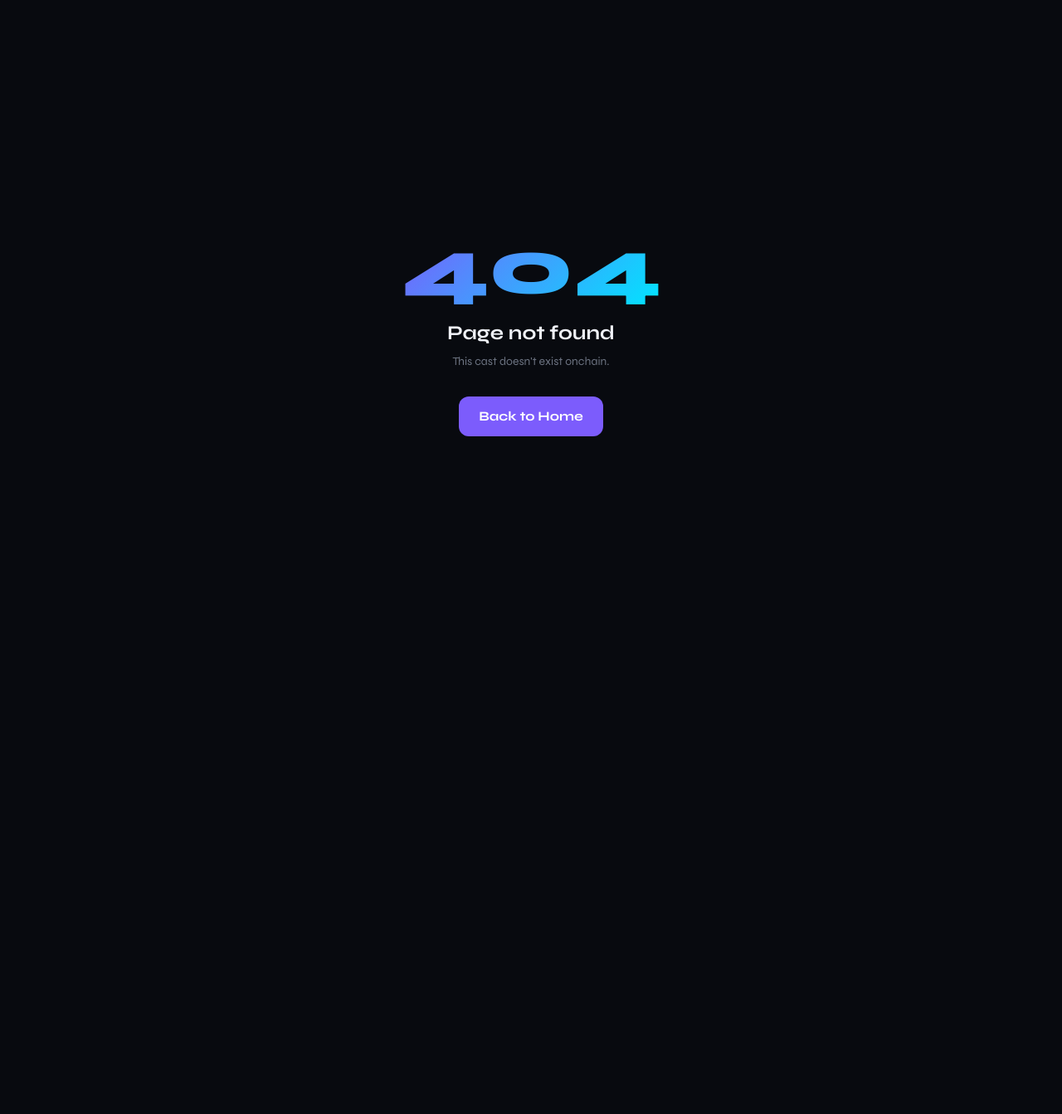
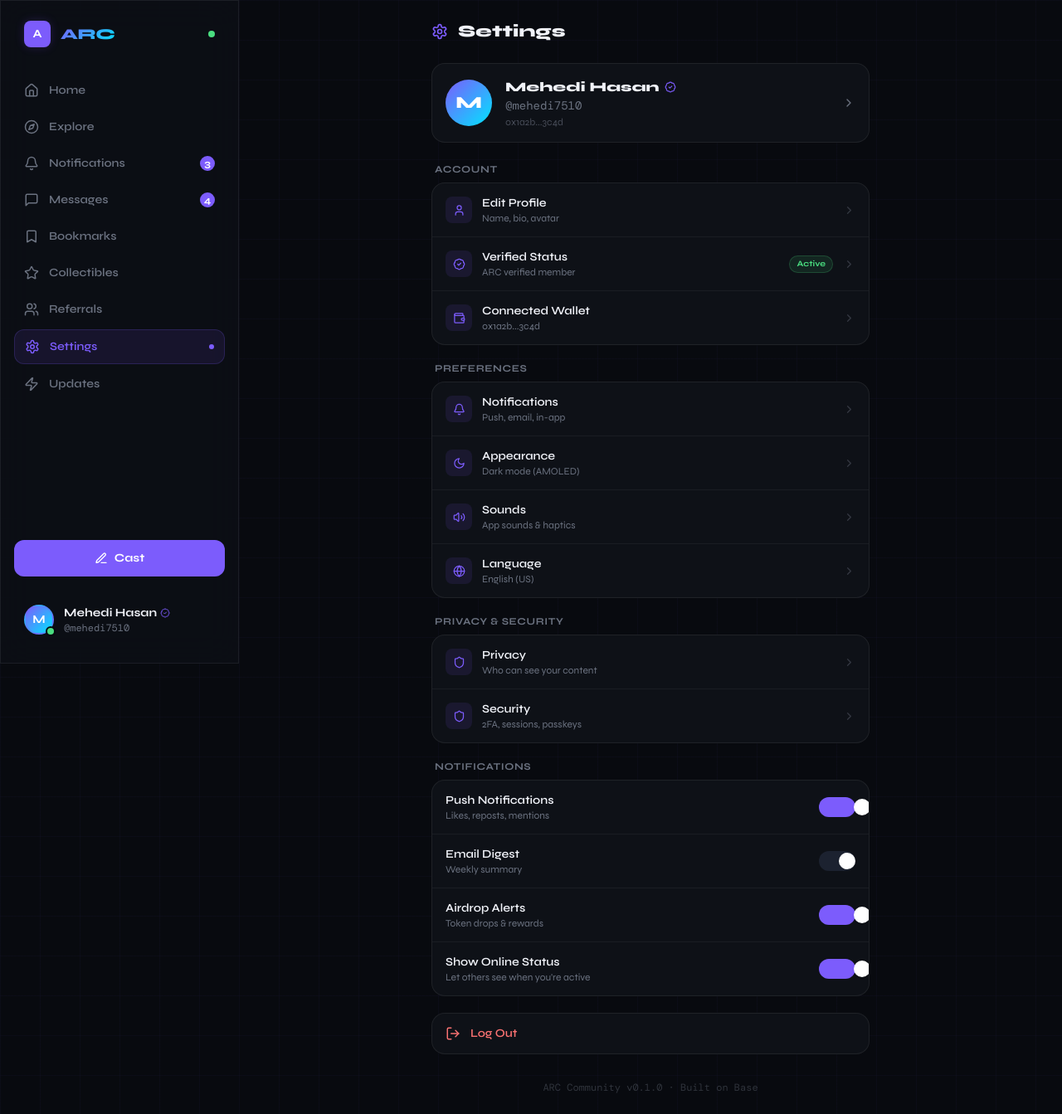
Before and after one commit to mehedi2580/ARC-Community, a Next.js app: page /settings in a window 1280 px wide. Before the commit this address had no page. Shown: the whole page at 83% size. Before the commit the page ends 800 px from the top, so only its background shows below. Built offline with nearby package versions, Linux system fonts and the light colour scheme; a web font is replaced by a local one.

Commit message:
Add files via upload

```diff
--- /dev/null
+++ b/src/app/settings/page.tsx
@@ -0,0 +1,148 @@
+"use client";
+
+import { useState } from "react";
+import {
+  Settings, User, Bell, Shield, Palette, Wallet,
+  Globe, LogOut, ChevronRight, BadgeCheck, Moon, Volume2
+} from "lucide-react";
+import { currentUser } from "@/lib/mockData";
+import clsx from "clsx";
+
+const settingSections = [
+  {
+    title: "Account",
+    items: [
+      { icon: User, label: "Edit Profile", desc: "Name, bio, avatar" },
+      { icon: BadgeCheck, label: "Verified Status", desc: "ARC verified member", badge: "Active" },
+      { icon: Wallet, label: "Connected Wallet", desc: currentUser.walletAddress },
+    ],
+  },
+  {
+    title: "Preferences",
+    items: [
+      { icon: Bell, label: "Notifications", desc: "Push, email, in-app" },
+      { icon: Moon, label: "Appearance", desc: "Dark mode (AMOLED)" },
+      { icon: Volume2, label: "Sounds", desc: "App sounds & haptics" },
+      { icon: Globe, label: "Language", desc: "English (US)" },
+    ],
+  },
+  {
+    title: "Privacy & Security",
+    items: [
+      { icon: Shield, label: "Privacy", desc: "Who can see your content" },
+      { icon: Shield, label: "Security", desc: "2FA, sessions, passkeys" },
+    ],
+  },
+];
+
+interface Toggle {
+  label: string;
+  desc: string;
+  defaultOn: boolean;
+}
+
+const toggles: Toggle[] = [
+  { label: "Push Notifications", desc: "Likes, reposts, mentions", defaultOn: true },
+  { label: "Email Digest", desc: "Weekly summary", defaultOn: false },
+  { label: "Airdrop Alerts", desc: "Token drops & rewards", defaultOn: true },
+  { label: "Show Online Status", desc: "Let others see when you're active", defaultOn: true },
+];
+
+export default function SettingsPage() {
+  const [toggleState, setToggleState] = useState<Record<string, boolean>>(
+    Object.fromEntries(toggles.map(t => [t.label, t.defaultOn]))
+  );
+
+  return (
+    <div className="max-w-2xl mx-auto lg:max-w-xl px-4 py-6 lg:px-6">
+      {/* Header */}
+      <div className="flex items-center gap-3 mb-6">
+        <Settings size={20} className="text-accent" />
+        <h1 className="font-extrabold text-xl">Settings</h1>
+      </div>
+
+      {/* Profile preview */}
+      <div className="bg-surface border border-white/[0.07] rounded-2xl p-4 flex items-center gap-4 mb-6">
+        <div className="w-14 h-14 rounded-full bg-gradient-to-br from-accent to-cyan flex items-center justify-center text-white font-extrabold text-xl">
+          {currentUser.name[0]}
+        </div>
+        <div className="flex-1 min-w-0">
+          <div className="flex items-center gap-1.5">
+            <span className="font-extrabold">{currentUser.name}</span>
+            {currentUser.verified && <BadgeCheck size={14} className="text-accent" />}
+          </div>
+          <p className="text-sm text-muted font-mono">@{currentUser.username}</p>
+          <p className="text-xs text-muted/60 mt-0.5 truncate">{currentUser.walletAddress}</p>
+        </div>
+        <ChevronRight size={16} className="text-muted flex-shrink-0" />
+      </div>
+
+      {/* Setting sections */}
+      {settingSections.map(section => (
+        <div key={section.title} className="mb-5">
+          <p className="text-xs font-bold text-muted uppercase tracking-wider mb-2 px-1">{section.title}</p>
+          <div className="bg-surface border border-white/[0.07] rounded-2xl overflow-hidden divide-y divide-white/[0.05]">
+            {section.items.map(({ icon: Icon, label, desc, badge }) => (
+              <button
+                key={label}
+                className="w-full flex items-center gap-3 px-4 py-3.5 hover:bg-surface2 transition-colors text-left group"
+              >
+                <div className="w-8 h-8 rounded-lg bg-accent/10 flex items-center justify-center flex-shrink-0">
+                  <Icon size={15} className="text-accent" />
+                </div>
+                <div className="flex-1 min-w-0">
+                  <p className="text-sm font-semibold">{label}</p>
+                  <p className="text-xs text-muted truncate">{desc}</p>
+                </div>
+                {badge && (
+                  <span className="text-[10px] font-bold text-green-400 bg-green-400/10 px-2 py-0.5 rounded-full border border-green-400/20">
+                    {badge}
+                  </span>
+                )}
+                <ChevronRight size={15} className="text-muted/40 group-hover:text-muted transition-colors flex-shrink-0" />
+              </button>
+            ))}
+          </div>
+        </div>
+      ))}
+
+      {/* Toggles */}
+      <div className="mb-5">
+        <p className="text-xs font-bold text-muted uppercase tracking-wider mb-2 px-1">Notifications</p>
+        <div className="bg-surface border border-white/[0.07] rounded-2xl overflow-hidden divide-y divide-white/[0.05]">
+          {toggles.map(toggle => (
+            <div key={toggle.label} className="flex items-center gap-3 px-4 py-3.5">
+              <div className="flex-1">
+                <p className="text-sm font-semibold">{toggle.label}</p>
+                <p className="text-xs text-muted">{toggle.desc}</p>
+              </div>
+              <button
+                onClick={() => setToggleState(p => ({ ...p, [toggle.label]: !p[toggle.label] }))}
+                className={clsx(
+                  "relative w-11 h-6 rounded-full transition-all duration-300 flex-shrink-0",
+                  toggleState[toggle.label] ? "bg-accent" : "bg-surface3"
+                )}
+                aria-label={toggle.label}
+              >
+                <span className={clsx(
+                  "absolute top-0.5 w-5 h-5 rounded-full bg-white shadow transition-transform duration-300",
+                  toggleState[toggle.label] ? "translate-x-5" : "translate-x-0.5"
+                )} />
+              </button>
+            </div>
+          ))}
+        </div>
+      </div>
+
+      {/* Danger zone */}
+      <div className="space-y-2">
+        <button className="w-full flex items-center gap-3 px-4 py-3.5 bg-surface border border-white/[0.07] rounded-2xl hover:bg-red-500/5 hover:border-red-500/20 transition-all text-red-400 group">
+          <LogOut size={18} />
+          <span className="font-semibold text-sm">Log Out</span>
+        </button>
+      </div>
+
+      <p className="text-center text-xs text-muted/40 font-mono mt-8">ARC Community v0.1.0 · Built on Base</p>
+    </div>
+  );
+}
```
